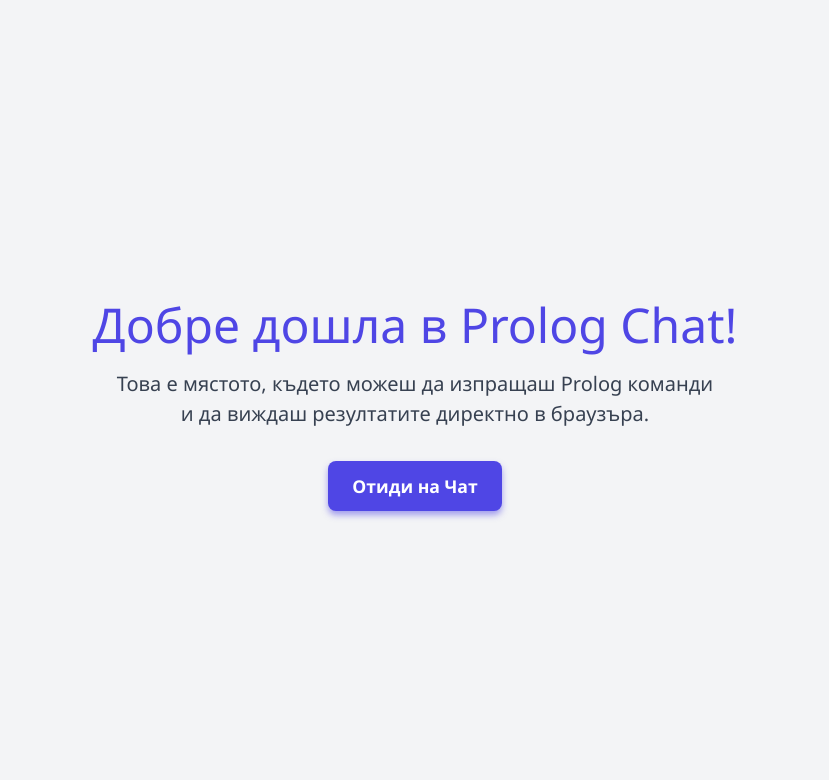
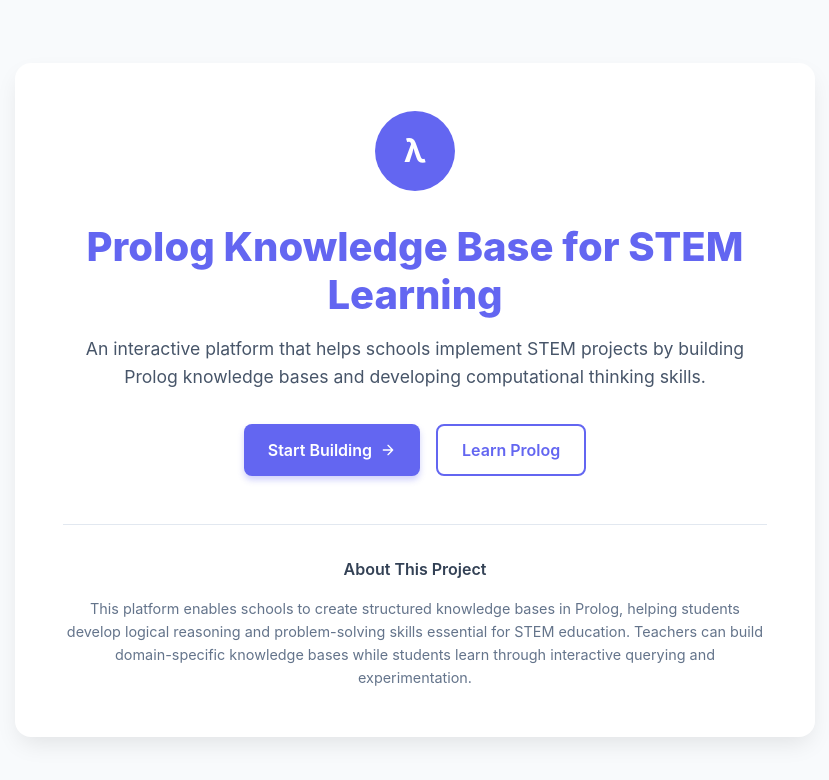
Before and after one commit to MagdalenaMaglizhanova/prolog-chat-app, a Next.js app: page / in a window 1280 px wide. Shown: the top 780 px of the page, without its empty margins (225-1054 px from the left). Built offline with nearby package versions, Linux system fonts and the light colour scheme.

Commit message:
Update page.tsx

```diff
--- a/src/app/page.tsx
+++ b/src/app/page.tsx
@@ -7,35 +7,142 @@
       flexDirection: 'column',
       alignItems: 'center',
       justifyContent: 'center',
-      height: '100vh',
-      fontFamily: 'Segoe UI, Tahoma, Geneva, Verdana, sans-serif',
-      backgroundColor: '#f3f4f6',
-      padding: '0 20px'
+      minHeight: '100vh',
+      fontFamily: 'Inter, -apple-system, BlinkMacSystemFont, sans-serif',
+      backgroundColor: '#f8fafc',
+      padding: '2rem',
+      color: '#0f172a'
     }}>
-      <h1 style={{ color: '#4f46e5', fontSize: '3rem', marginBottom: '0.5rem' }}>
-        Добре дошла в Prolog Chat!
+      <div style={{
+        maxWidth: '800px',
+        textAlign: 'center',
+        padding: '3rem',
+        borderRadius: '16px',
+        backgroundColor: 'white',
+        boxShadow: '0 10px 25px -5px rgba(0, 0, 0, 0.1)'
+      }}>
+        <div style={{
+          width: '80px',
+          height: '80px',
+          backgroundColor: '#6366f1',
+          borderRadius: '50%',
+          display: 'flex',
+          alignItems: 'center',
+          justifyContent: 'center',
+          margin: '0 auto 2rem',
+          color: 'white',
+          fontSize: '2rem',
+          fontWeight: 'bold'
+        }}>
+          λ
+        </div>
+
+        <h1 style={{
+          color: '#6366f1',
+          fontSize: '2.5rem',
+          fontWeight: '800',
+          marginBottom: '1rem',
+          lineHeight: '1.2'
+        }}>
+          Prolog Knowledge Base for STEM Learning
         </h1>
-      <p style={{ fontSize: '1.25rem', color: '#374151', marginBottom: '2rem', maxWidth: 600, textAlign: 'center' }}>
-        Това е мястото, където можеш да изпращаш Prolog команди и да виждаш резултатите директно в браузъра.
+
+        <p style={{
+          fontSize: '1.1rem',
+          color: '#475569',
+          marginBottom: '2rem',
+          lineHeight: '1.6'
+        }}>
+          An interactive platform that helps schools implement STEM projects by building
+          Prolog knowledge bases and developing computational thinking skills.
         </p>
+
+        <div style={{
+          display: 'flex',
+          gap: '1rem',
+          justifyContent: 'center',
+          flexWrap: 'wrap'
+        }}>
           <a
             href="/chat"
             style={{
-          backgroundColor: '#4f46e5',
+              backgroundColor: '#6366f1',
               color: 'white',
-          padding: '12px 24px',
+              padding: '0.75rem 1.5rem',
               borderRadius: '8px',
               textDecoration: 'none',
-          fontWeight: 'bold',
-          fontSize: '1.1rem',
-          boxShadow: '0 4px 6px rgba(79, 70, 229, 0.5)',
-          transition: 'background-color 0.3s ease'
+              fontWeight: '600',
+              fontSize: '1rem',
+              boxShadow: '0 4px 6px rgba(99, 102, 241, 0.3)',
+              transition: 'all 0.2s ease',
+              display: 'inline-flex',
+              alignItems: 'center',
+              gap: '0.5rem'
             }}
-        onMouseEnter={e => (e.currentTarget.style.backgroundColor = '#4338ca')}
-        onMouseLeave={e => (e.currentTarget.style.backgroundColor = '#4f46e5')}
+            onMouseEnter={e => {
+              e.currentTarget.style.backgroundColor = '#4f46e5';
+              e.currentTarget.style.transform = 'translateY(-2px)';
+            }}
+            onMouseLeave={e => {
+              e.currentTarget.style.backgroundColor = '#6366f1';
+              e.currentTarget.style.transform = 'translateY(0)';
+            }}
           >
-        Отиди на Чат
+            Start Building
+            <svg width="16" height="16" viewBox="0 0 24 24" fill="none" stroke="currentColor" strokeWidth="2" strokeLinecap="round" strokeLinejoin="round">
+              <path d="M5 12h14M12 5l7 7-7 7"/>
+            </svg>
           </a>
+
+          <a
+            href="/learn"
+            style={{
+              backgroundColor: 'transparent',
+              color: '#6366f1',
+              padding: '0.75rem 1.5rem',
+              borderRadius: '8px',
+              textDecoration: 'none',
+              fontWeight: '600',
+              fontSize: '1rem',
+              border: '2px solid #6366f1',
+              transition: 'all 0.2s ease'
+            }}
+            onMouseEnter={e => {
+              e.currentTarget.style.backgroundColor = '#e0e7ff';
+            }}
+            onMouseLeave={e => {
+              e.currentTarget.style.backgroundColor = 'transparent';
+            }}
+          >
+            Learn Prolog
+          </a>
+        </div>
+
+        <div style={{
+          marginTop: '3rem',
+          paddingTop: '2rem',
+          borderTop: '1px solid #e2e8f0'
+        }}>
+          <h3 style={{
+            fontSize: '1rem',
+            fontWeight: '600',
+            color: '#334155',
+            marginBottom: '1rem'
+          }}>
+            About This Project
+          </h3>
+          <p style={{
+            fontSize: '0.9rem',
+            color: '#64748b',
+            lineHeight: '1.6'
+          }}>
+            This platform enables schools to create structured knowledge bases in Prolog,
+            helping students develop logical reasoning and problem-solving skills essential
+            for STEM education. Teachers can build domain-specific knowledge bases while
+            students learn through interactive querying and experimentation.
+          </p>
+        </div>
+      </div>
     </main>
   );
 }
```
Lines whose indentation alone changed are shown as unchanged.
